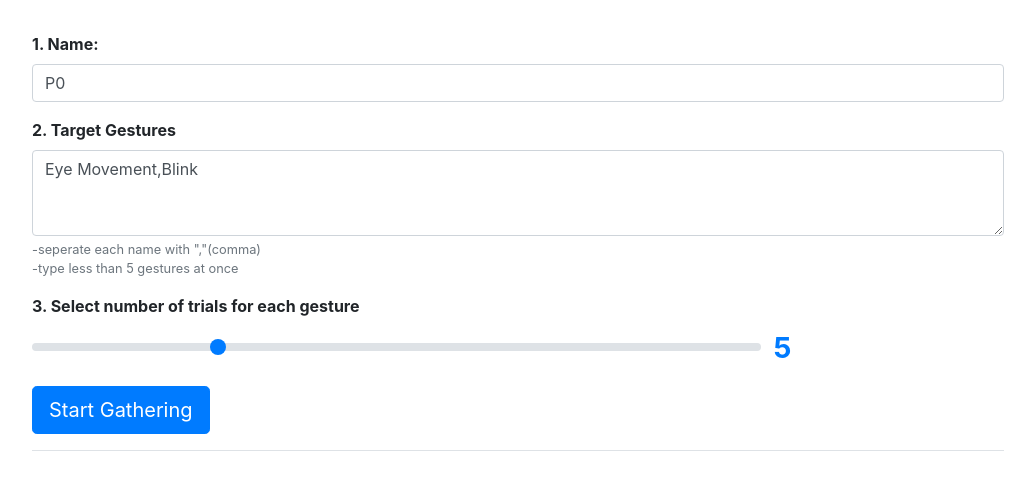
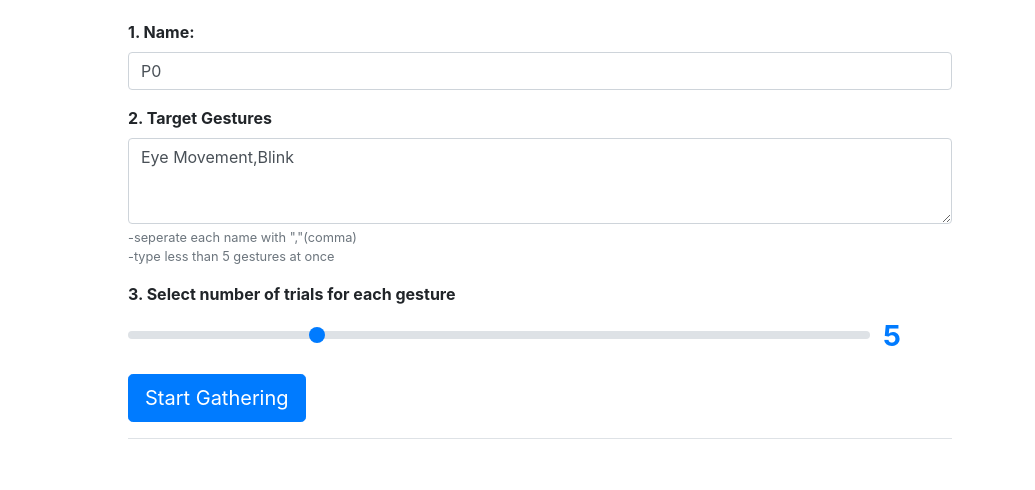
Before and after one commit to sebaram/jins-gesture-toolkit, a Flask app: page / in a window 1280 px wide. Shown: the part 56-546 px from the top of the page, without its empty margins (100-1135 px from the left). Run offline with Flask 2, Linux system fonts and the light colour scheme; parts of the project's set-up code (start-up, migrations or seed data) failed here and were passed over; some libraries are stand-ins or nearby versions.

Commit message:
layout improved

```diff
--- a/flask_test/static/css/jins_toolkit.css
+++ b/flask_test/static/css/jins_toolkit.css
@@ -7,12 +7,26 @@ body {
 
 
 .forms {
+    width: 80%;
+    margin: 0 auto;
+    padding: 20px;
+}
+
+
+
+.slider-trials {
     width: 90%;
-    margin: 2rem;
 }
 .number-span{
     font-size: 1.8em;
+    width: 10%;
+    margin: 0 auto;
+    padding: 1px;
+    text-align: center;
 }
+
+
+
 .data-review{
     background: #ffb599;
 
--- a/flask_test/templates/form.html
+++ b/flask_test/templates/form.html
@@ -75,7 +75,7 @@
             <div class="form-group ">
                 <label for="target_gesture_set" class="font-weight-bold">3. Select number of trials for each gesture</label>
                 <br>
-                <input type="range" class="custom-range w-75" name="input_number_of_gesture" id="input_number_of_gesture" min="0" max="20" value="10" required>
+                <input type="range" class="custom-range slider-trials" name="input_number_of_gesture" id="input_number_of_gesture" min="0" max="20" value="10" required>
                 <span class="font-weight-bold text-primary ml-2 number-span valueSpan">0</span>
             </div>
             <button type="submit" name="action" value="startGathering" class="btn btn-primary btn-lg">Start Gathering</button>
```
